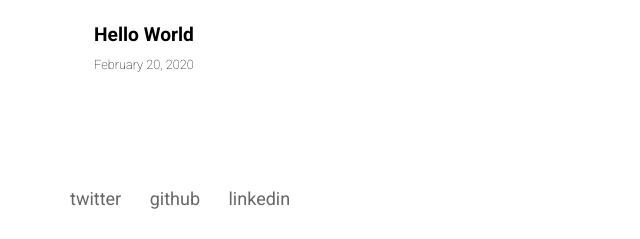
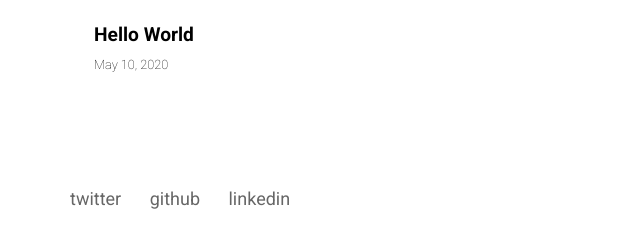
Before and after one commit to rprandi/herberthenrique.github.io, a Gatsby site: page / in a window 1280 px wide. Shown: the part 1280-1519 px from the top of the page, 0-640 px from the left. Built offline with nearby package versions, Linux system fonts and the light colour scheme; Gatsby itself is replaced by a stand-in of ours.

Commit message:
Update Blog “hello-world”

```diff
--- a/_data/blog/hello-world.md
+++ b/_data/blog/hello-world.md
@@ -1,7 +1,7 @@
 ---
 template: BlogPost
 path: /hello-world
-date: 2020-02-20T07:08:53.137Z
+date: 2020-05-10T15:40:00.000Z
 title: Hello World
 metaDescription: >-
   Hi 👋
```
